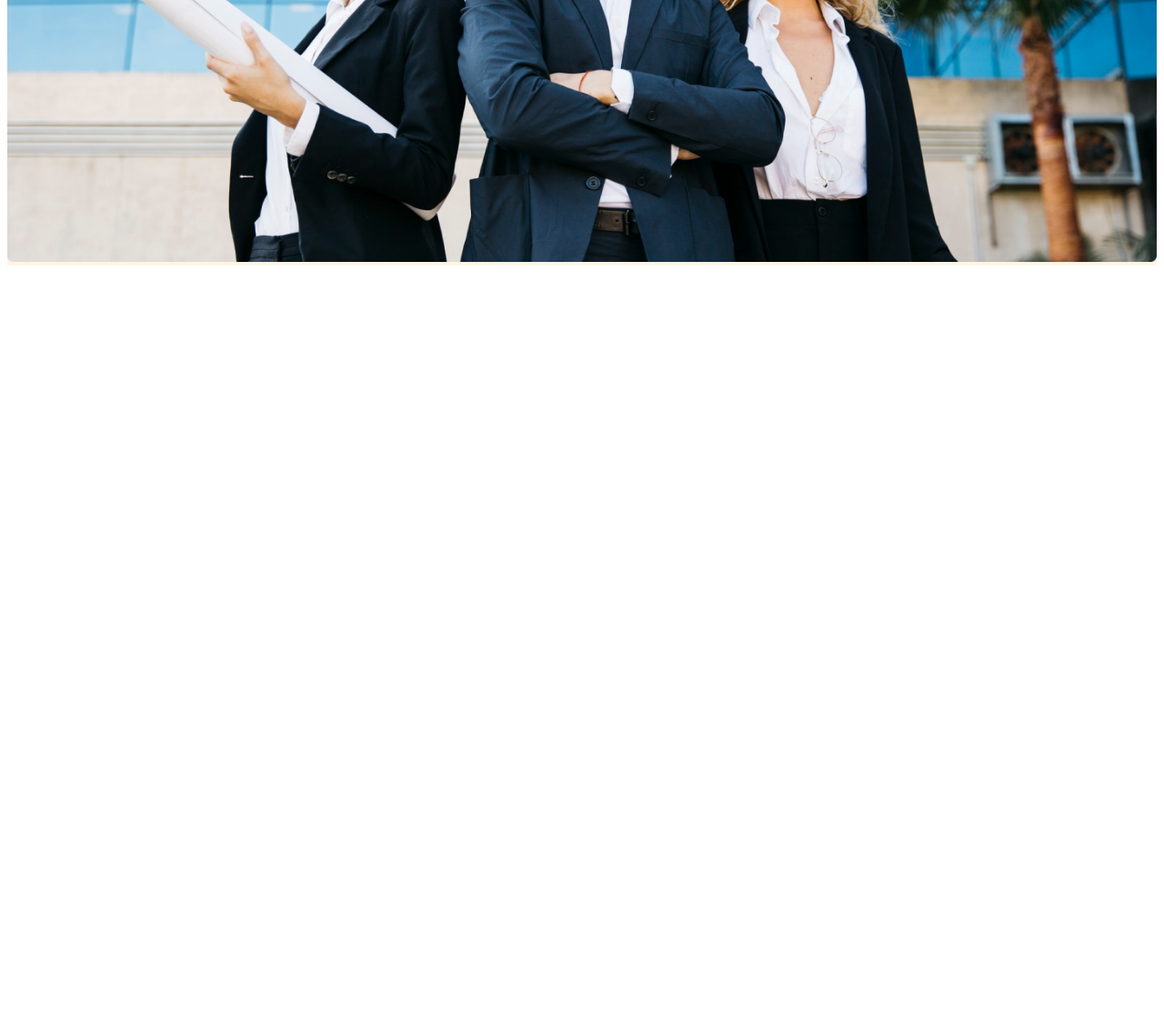
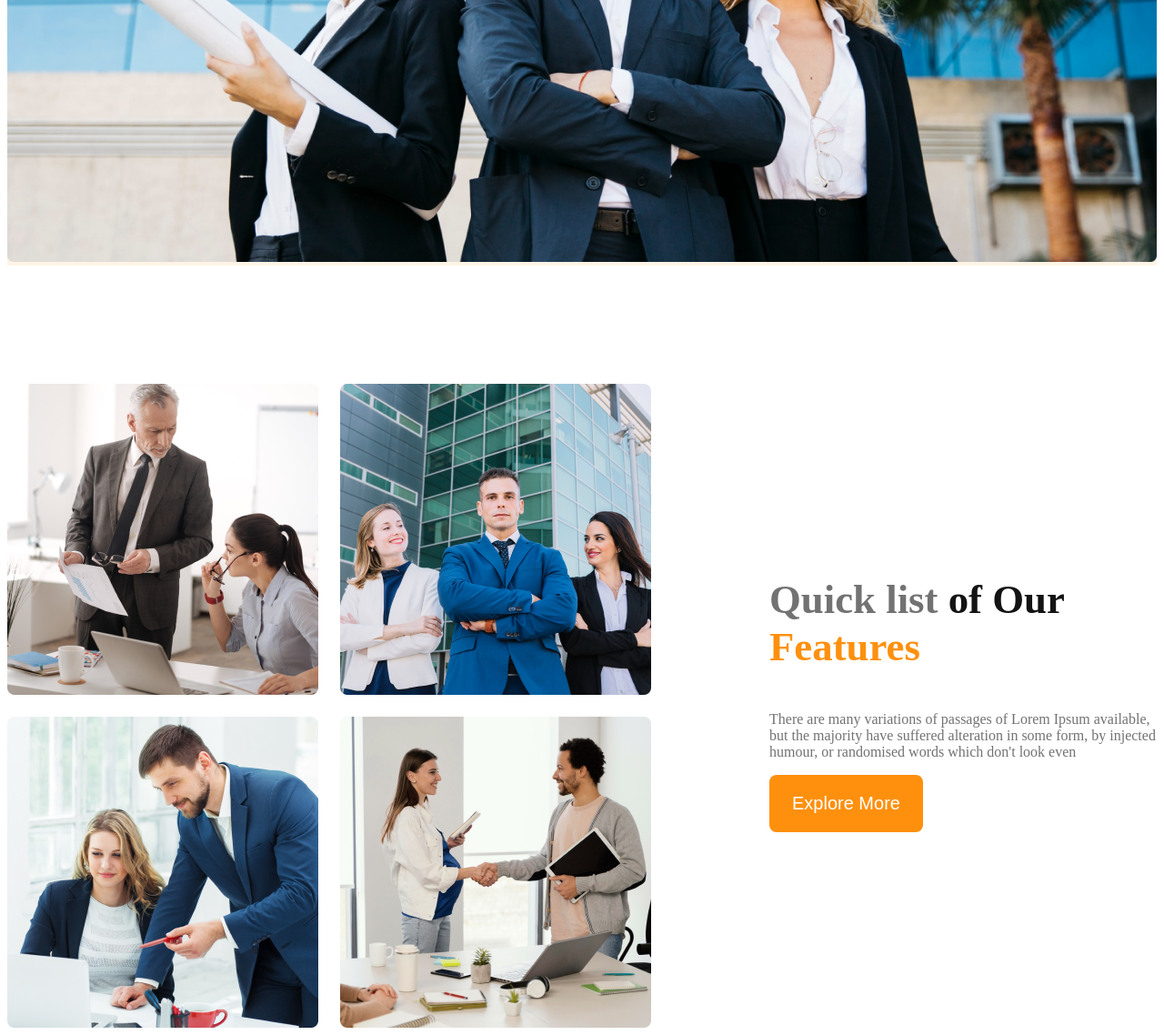
Before and after one commit to Ariful007352/g3-architects-website, a plain HTML site: page index.html in a window 1280 px wide. Shown: the part 730-1868 px from the top of the page at 91% size. Before the commit the page ends 1030 px from the top, so only its background shows below. Drawn offline with Linux system fonts and the light colour scheme.

Commit message:
added features images and title

```diff
--- a/index.html
+++ b/index.html
@@ -28,7 +28,22 @@ Group of Architects
 </div>
  <img class="banner-image" src="images/banner.png" alt="">
     </div>
+ </header>
+ <main>
+    <section class="teams display-flex">
+<div class="team-image-container">
+<img src="images/team1.png" alt="two architect discussing about design">
+<img src="images/team2.png" alt="">
+<img src="images/team3.png" alt="">
+<img src="images/team4.png" alt="">
+</div>
+<div class="our-featuers">
+    <h3 class="features-title"><span class="Quick-list text-light-color">Quick list</span> <span class="features-style text-light-gray">of Our</span> <span class="features-sub-style text-primary">Features</span></h3>
+    <p class="features-description text-light-color">There are many variations of passages of Lorem Ipsum available, but the majority have suffered alteration in some form, by injected humour, or randomised words which don't look even</p>
+    <button class="btn-praimary">Explore More</button>
 
- </header>
+</div>
+    </section>
+ </main>
 </body>
 </html>
--- a/style.css
+++ b/style.css
@@ -25,19 +25,38 @@ font-weight: 500;
   display: flex;
   align-items: center;
 }
-
+main{
+  max-width: 1440px;
+  margin: 0 auto;
+}
+main >section{
+  margin-top: 130px;
+}
 /* text-style */
+/* dark1 */
+.text-light-gray{
+  color: #131313;
+}
   /* dark02 */
  .text-gray{
   color: #424242;
  }
-
-
-
-  /* text-style */
   /* dark03 */
   .text-light-color{
     color: #727272;
+  }
+ .text-primary{
+    color: #FF900E;
+ }
+
+
+.features-title{
+  font-size: 2.8rem;
+  font-weight: 700;
+}
+
+  #Quick-list{
+    font-weight: 500;
   }
 /* background color */
 .bg-light{
@@ -86,6 +105,25 @@ font-weight: 18px;
   width: 100%;
  }
 
+/* team and feature related style  */
+.team-image-container{
+  display: grid;
+  grid-template-columns: repeat(2, 1fr);
+  gap: 24px;
+}
+/* .teams{
+  text-align: center;
+} */
+
+.our-featuers{
+  margin-left: 130px;
+  max-width: 530px;
+}
+.features-style{
+
+}
+
+
  /* /* responsive media query * */
 @media screen and (max-width: 576px) {
   .navbar, .nav-links{
```
